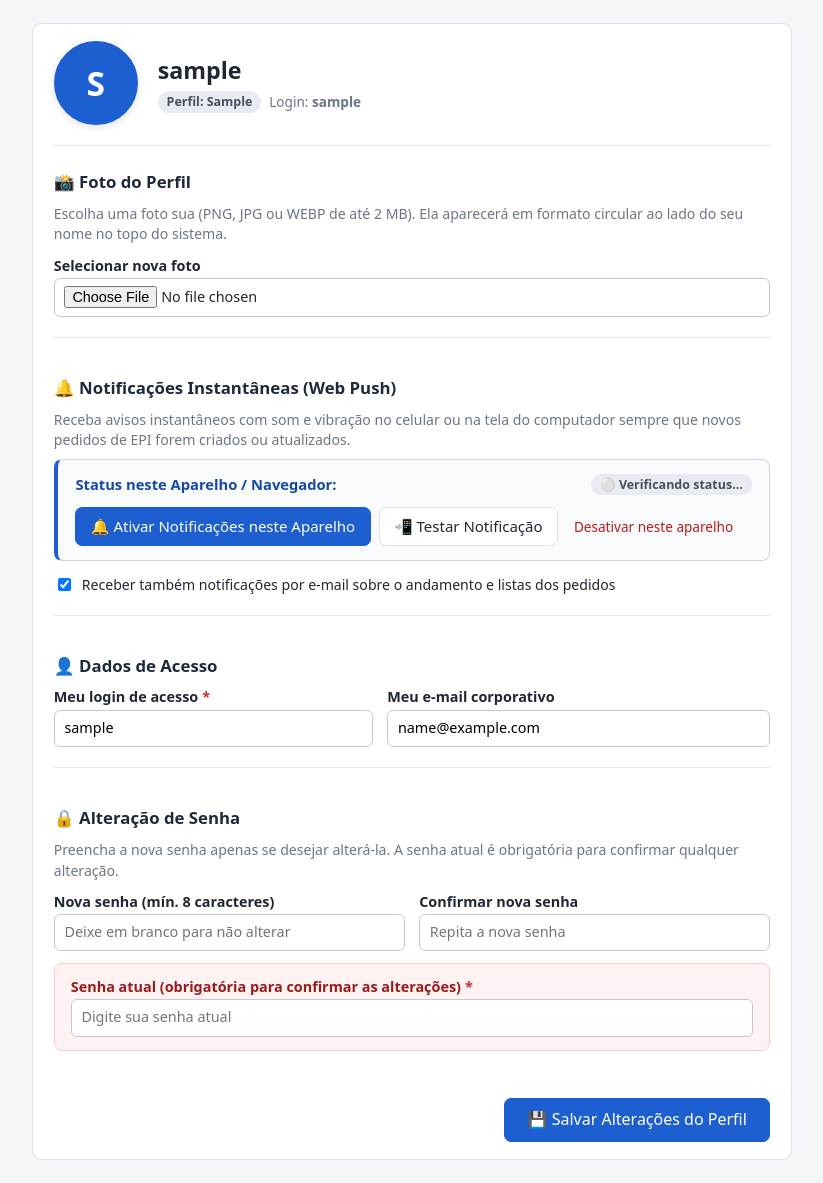
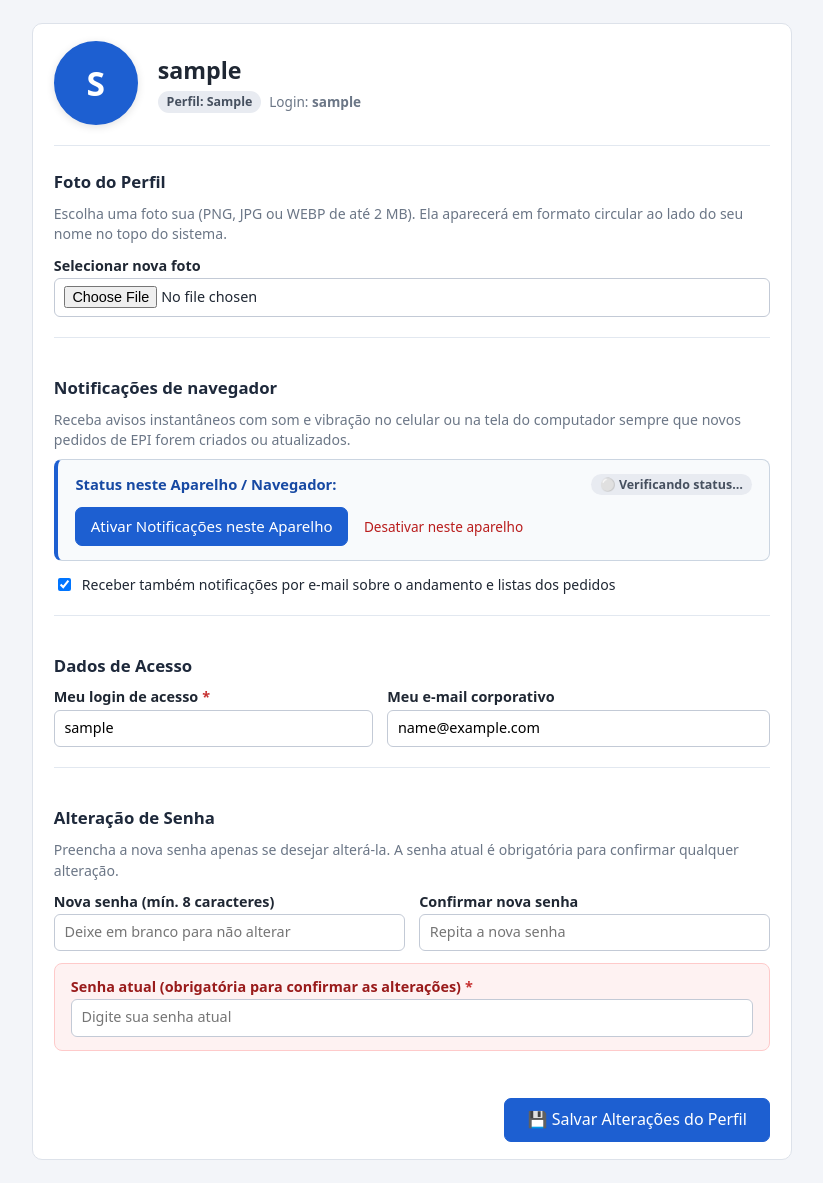
Before and after one commit to RuanAlves07/ProjetoEstocagemEPI, a Flask app: page /meu-perfil in a window 1280 px wide. Shown: the part 61-1244 px from the top of the page, without its empty margins (228-1051 px from the left). Run offline with Flask 3, Linux system fonts and the light colour scheme; the visitor is signed in with stand-in values (Sample User, id 1); data comes from the database, SQL or seed files in the repository; some libraries are stand-ins or nearby versions.

Commit message:
Update meu_perfil.html

```diff
--- a/app/templates/meu_perfil.html
+++ b/app/templates/meu_perfil.html
@@ -29,7 +29,7 @@
     <!-- 1. Foto do Perfil -->
     <div class="perfil-secao">
       <div class="perfil-secao-titulo">
-        <span>📸 Foto do Perfil</span>
+        <span>Foto do Perfil</span>
       </div>
       <p class="suave" style="margin:0 0 .75rem 0;font-size:.88rem">
         Escolha uma foto sua (PNG, JPG ou WEBP de até 2 MB). Ela aparecerá em formato circular ao lado do seu nome no topo do sistema.
@@ -51,7 +51,7 @@
     <!-- 2. Notificações Web Push (PC e Celular) -->
     <div class="perfil-secao">
       <div class="perfil-secao-titulo">
-        <span>🔔 Notificações Instantâneas (Web Push)</span>
+        <span>Notificações de navegador</span>
       </div>
       <p class="suave" style="margin:0 0 .5rem 0;font-size:.88rem">
         Receba avisos instantâneos com som e vibração no celular ou na tela do computador sempre que novos pedidos de EPI forem criados ou atualizados.
@@ -64,10 +64,7 @@
         </div>
         <div style="display:flex;gap:.5rem;flex-wrap:wrap;align-items:center">
           <button type="button" class="btn primario btn-ativar-push" onclick="window.ativarNotificacoesPush()">
-            🔔 Ativar Notificações neste Aparelho
-          </button>
-          <button type="button" class="btn btn-testar-push" onclick="window.testarNotificacaoPush()" hidden>
-            📲 Testar Notificação
+            Ativar Notificações neste Aparelho
           </button>
           <button type="button" class="btn link btn-desativar-push" onclick="window.desativarNotificacoesPush()" style="color:#b91c1c;font-size:.85rem" hidden>
             Desativar neste aparelho
@@ -76,11 +73,11 @@
 
         <!-- Instruções claras de desbloqueio caso a permissão tenha sido negada no navegador anteriormente -->
         <div id="ajuda-push-bloqueado" style="display:none;margin-top:.85rem;padding:.75rem .9rem;background:#fef2f2;border:1px solid #fecaca;border-radius:6px;font-size:.85rem;color:#991b1b">
-          <strong>⚠️ As notificações estão bloqueadas nas configurações deste navegador.</strong>
+          <strong>As notificações estão bloqueadas nas configurações deste navegador.</strong>
           <p style="margin:.3rem 0 .4rem 0">Para que este aparelho possa receber notificações, libere a permissão na barra de endereços:</p>
           <ul style="margin:0;padding-left:1.2rem;line-height:1.45">
-            <li><strong>No Computador (PC):</strong> Clique no ícone de cadeado ou ajustes 🔒 à esquerda do endereço (URL) do site e marque <em>Notificações: Permitir</em> (ou <em>Redefinir permissões</em>). Depois recarregue a página (F5).</li>
-            <li><strong>No Celular (Mobile):</strong> Toque no cadeado 🔒 ou opções ⋮ ao lado da URL &gt; <em>Configurações do site</em> &gt; <em>Notificações</em> &gt; <em>Permitir</em>.</li>
+            <li><strong>No Computador (PC):</strong> Clique no ícone de cadeado (🔒) à esquerda do endereço (URL) do site e marque <em>Notificações: Permitir</em> (ou <em>Redefinir permissões</em>). Depois recarregue a página (F5).</li>
+            <li><strong>No Celular (Mobile):</strong> Toque no cadeado (🔒) ou opções ⋮ ao lado da URL &gt; <em>Configurações do site</em> &gt; <em>Notificações</em> &gt; <em>Permitir</em>.</li>
           </ul>
         </div>
       </div>
@@ -96,7 +93,7 @@
     <!-- 3. Dados de Acesso -->
     <div class="perfil-secao">
       <div class="perfil-secao-titulo">
-        <span>👤 Dados de Acesso</span>
+        <span>Dados de Acesso</span>
       </div>
       <div class="linha">
         <label style="flex:1">
@@ -113,7 +110,7 @@
     <!-- 4. Senha e Confirmação -->
     <div class="perfil-secao" style="border-bottom:none;margin-bottom:.5rem;padding-bottom:0">
       <div class="perfil-secao-titulo">
-        <span>🔒 Alteração de Senha</span>
+        <span>Alteração de Senha</span>
       </div>
       <p class="suave" style="margin:0 0 .75rem 0;font-size:.88rem">
         Preencha a nova senha apenas se desejar alterá-la. A senha atual é obrigatória para confirmar qualquer alteração.
```
